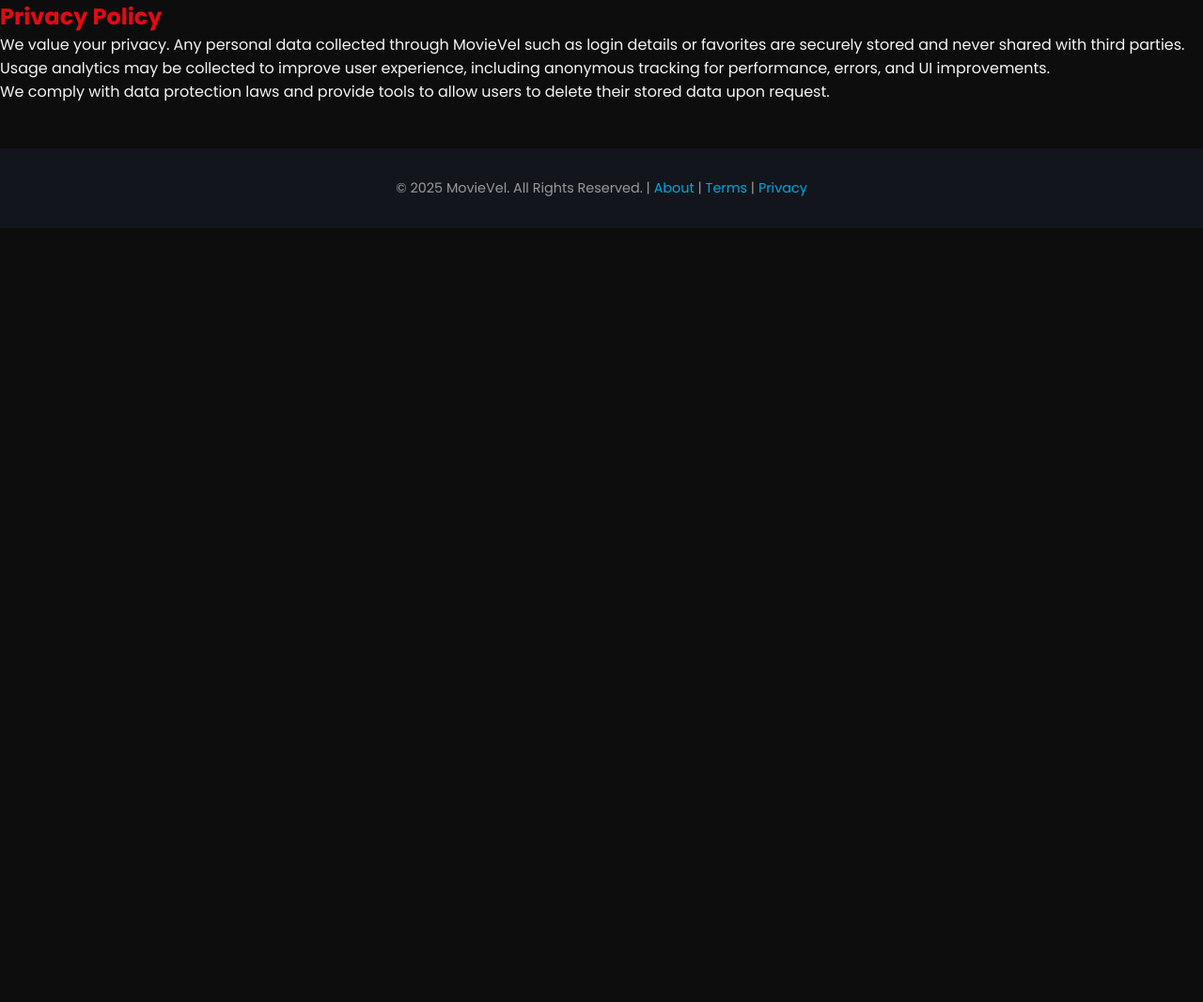
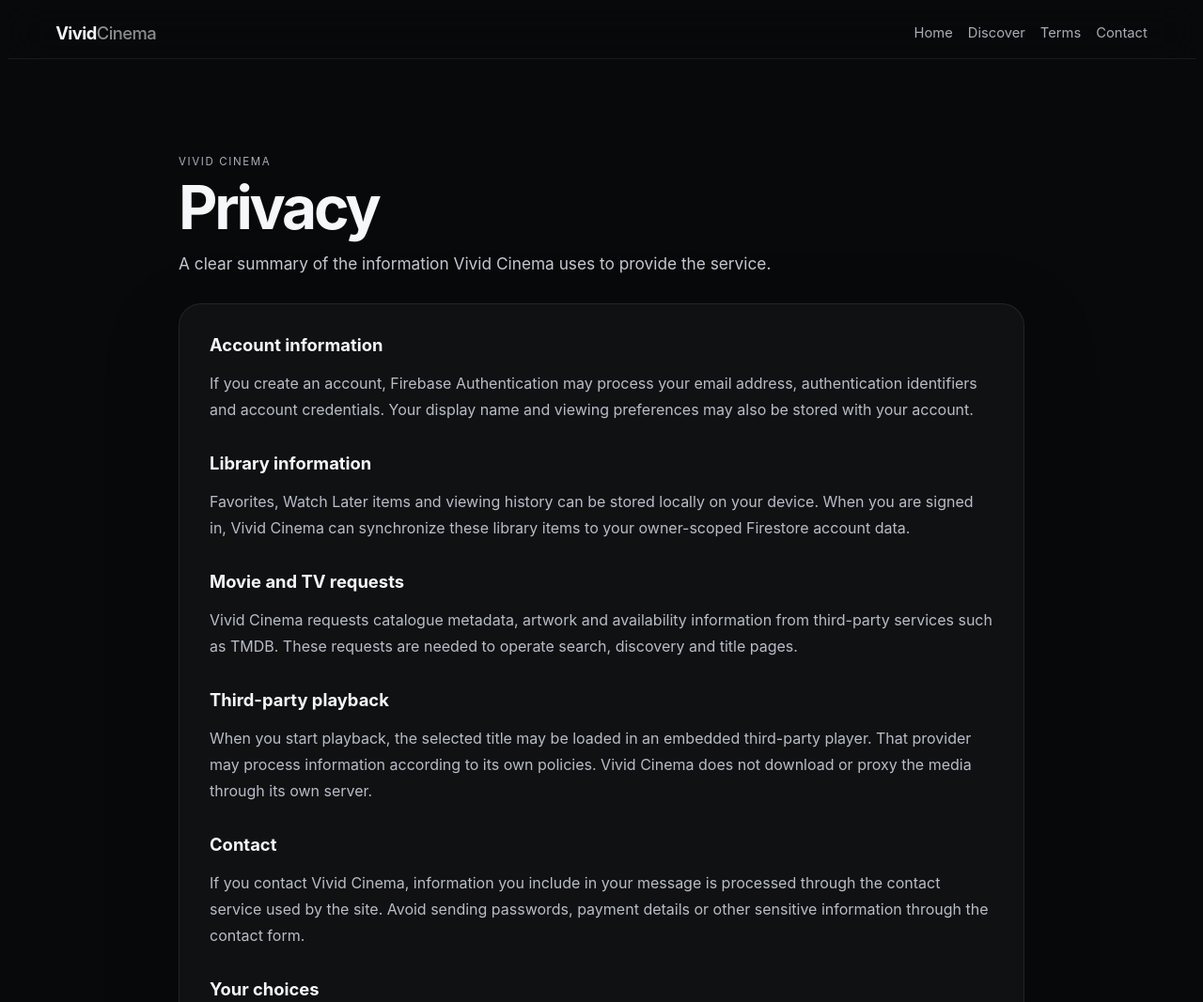
Before and after one commit to sensorylog/vivid-cinema, a plain HTML site: page privacy.html in a window 1280 px wide. Shown: the top 1067 px of the page at 94% size. Before the commit the page ends 800 px from the top, so only its background shows below. Drawn offline with Linux system fonts and the light colour scheme.

Commit message:
Replace stale MovieVel privacy page with current Vivid policy

```diff
--- a/privacy.html
+++ b/privacy.html
@@ -1,55 +1,15 @@
 <!DOCTYPE html>
 <html lang="en">
-<head>
-  <meta charset="UTF-8" />
-  <meta name="viewport" content="width=device-width, initial-scale=1.0" />
-  <title>About | Terms | Privacy - Vivid-Cinema</title>
-  <link rel="stylesheet" href="styles.css" />
-  <style>
-    body {
-      font-family: 'Poppins', sans-serif;
-      background-color: #0d0d0d;
-      color: #f5f5f5;
-      margin: 0;
-      padding: 0;
-    }
-    .container {
-      max-width: 800px;
-      margin: 4rem auto;
-      padding: 2rem;
-      background-color: #181818;
-      border-radius: 10px;
-      box-shadow: 0 0 10px rgba(255,255,255,0.1);
-    }
-    h1, h2 {
-      color: #e50914;
-    }
-    section {
-      margin-bottom: 3rem;
-    }
-    a {
-      color: #00a8e1;
-    }
-    footer {
-      text-align: center;
-      padding: 2rem;
-      font-size: 0.9rem;
-      color: #999;
-    }
-  </style>
-</head>
-<body>
-
-    <section id="privacy">
-      <h2>Privacy Policy</h2>
-      <p>We value your privacy. Any personal data collected through MovieVel such as login details or favorites are securely stored and never shared with third parties.</p>
-      <p>Usage analytics may be collected to improve user experience, including anonymous tracking for performance, errors, and UI improvements.</p>
-      <p>We comply with data protection laws and provide tools to allow users to delete their stored data upon request.</p>
-    </section>
-
-    <footer>
-      &copy; 2025 MovieVel. All Rights Reserved. | <a href="#about">About</a> | <a href="#terms">Terms</a> | <a href="#privacy">Privacy</a>
-    </footer>
-  </div>
-</body>
-</html>
+<head><meta charset="UTF-8"><meta name="viewport" content="width=device-width,initial-scale=1,viewport-fit=cover"><meta name="theme-color" content="#08090b"><meta name="description" content="Vivid Cinema privacy information."><title>Privacy · Vivid Cinema</title><link rel="icon" href="fav-icon.png" type="image/png"><link rel="stylesheet" href="styles/vivid-legal.css"></head>
+<body class="vivid-legal-page">
+<header class="vivid-legal-nav"><a class="vivid-legal-brand" href="home.html">Vivid<span>Cinema</span></a><nav class="vivid-legal-navlinks"><a href="home.html">Home</a><a href="discover.html">Discover</a><a href="terms.html">Terms</a><a href="contact.html">Contact</a></nav></header>
+<main class="vivid-legal-main"><div class="vivid-legal-eyebrow">Vivid Cinema</div><h1>Privacy</h1><p class="vivid-legal-intro">A clear summary of the information Vivid Cinema uses to provide the service.</p>
+<section class="vivid-legal-card"><h2>Account information</h2><p>If you create an account, Firebase Authentication may process your email address, authentication identifiers and account credentials. Your display name and viewing preferences may also be stored with your account.</p>
+<h2>Library information</h2><p>Favorites, Watch Later items and viewing history can be stored locally on your device. When you are signed in, Vivid Cinema can synchronize these library items to your owner-scoped Firestore account data.</p>
+<h2>Movie and TV requests</h2><p>Vivid Cinema requests catalogue metadata, artwork and availability information from third-party services such as TMDB. These requests are needed to operate search, discovery and title pages.</p>
+<h2>Third-party playback</h2><p>When you start playback, the selected title may be loaded in an embedded third-party player. That provider may process information according to its own policies. Vivid Cinema does not download or proxy the media through its own server.</p>
+<h2>Contact</h2><p>If you contact Vivid Cinema, information you include in your message is processed through the contact service used by the site. Avoid sending passwords, payment details or other sensitive information through the contact form.</p>
+<h2>Your choices</h2><p>You can stop using the service, sign out, and remove local browser data through your browser settings. Account-related deletion requests can be made through the available contact channel.</p>
+</section><a class="vivid-legal-back" href="home.html">← Back to Vivid Cinema</a></main>
+<footer class="vivid-legal-footer">© 2026 Vivid Cinema · <a href="terms.html">Terms</a> · <a href="contact.html">Contact</a></footer>
+</body></html>
```
